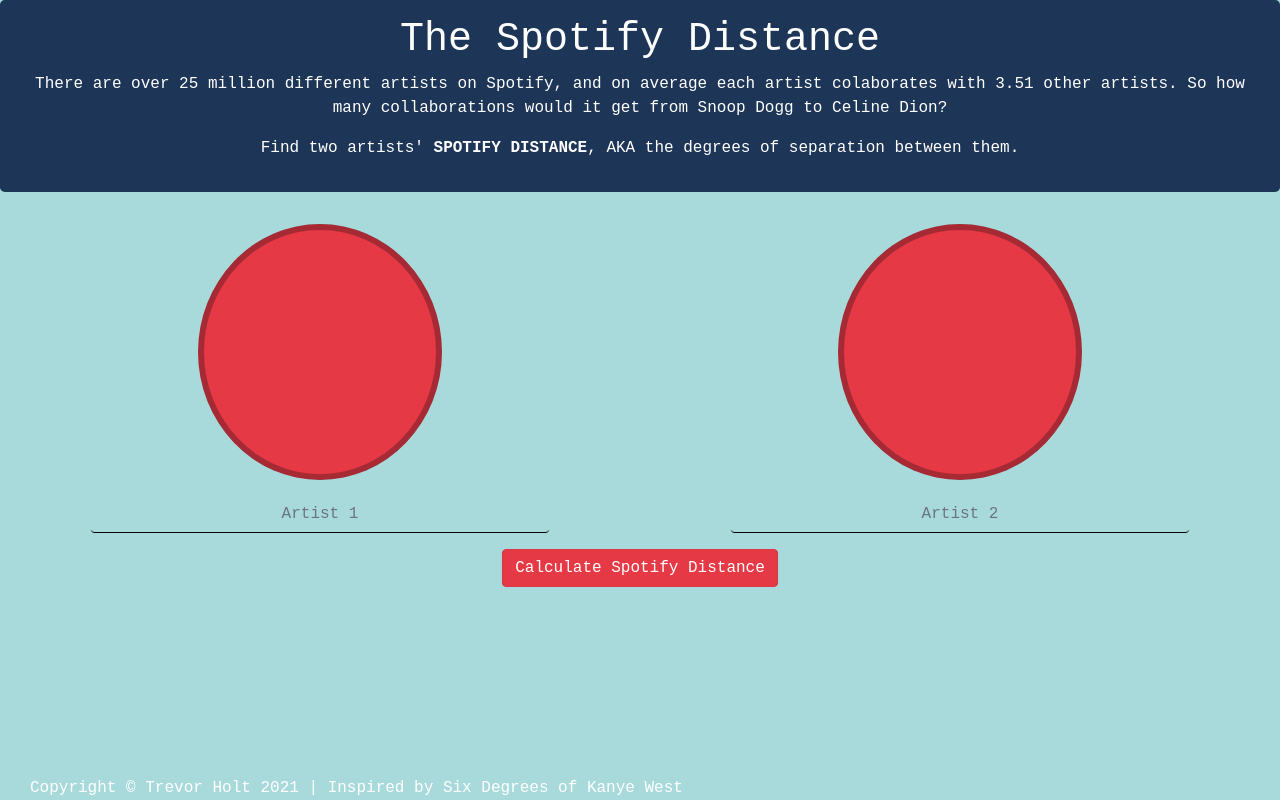
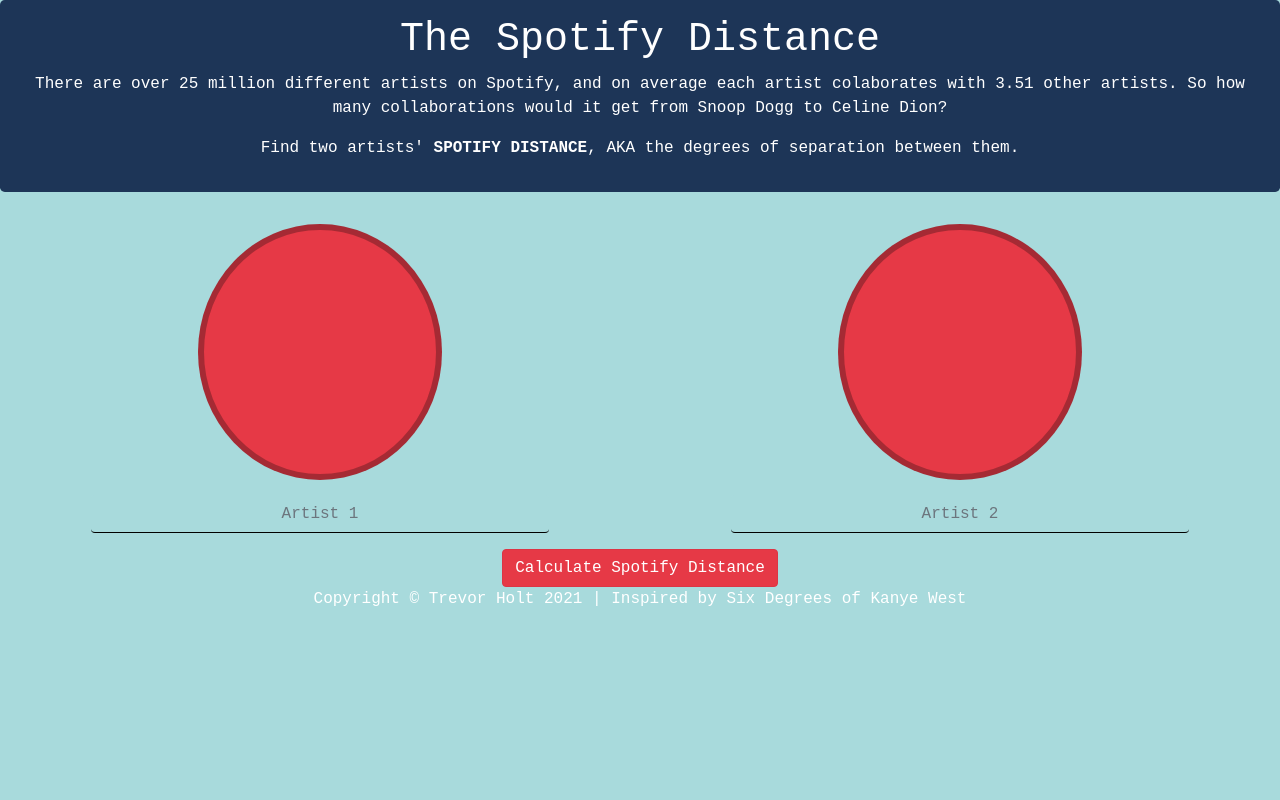
Before and after one commit to tholt1220/Spotify, a Vue app: page / in a window 1280 px wide. Built offline with nearby package versions, Linux system fonts and the light colour scheme; no server answers.

Commit message:
add catches for rate limits

```diff
--- a/src/App.vue
+++ b/src/App.vue
@@ -59,11 +59,15 @@ export default {
   -moz-osx-font-smoothing: grayscale;
   text-align: center;
   color: #2c3e50;
-  background-color:#a8dadc
+  background-color:#a8dadc;
+  height: 100%;
+  min-height: 100%;
 }
 
-html{
-    background-color:#a8dadc
+html, body{
+    background-color:#a8dadc;
+    height: 100%;
+    min-height: 100%
 }
 
 search {
@@ -72,7 +76,7 @@ search {
 
 .footer {
   text-align:center;
-  position: fixed;
+  /* position: fixed; */
   bottom:0;
 }
 </style>
--- a/src/spotify.js
+++ b/src/spotify.js
@@ -4,6 +4,12 @@
 const axios = require('axios')
 const qs = require('querystring')
 const {map, pipe, get, flatten, uniqBy, remove, assign}= require('lodash/fp')
+
+function delay(t, v) {
+    return new Promise(function(resolve) {
+        setTimeout(resolve.bind(null, v), t)
+    });
+ }
 class Queue{
     constructor(elements = []){
         this.elements = elements
@@ -55,7 +61,12 @@ function searchArtist(name,token){
     return axios.get(`https://api.spotify.com/v1/search`, config)
         .then(res => res.data.artists.items.map(item => ({artistId: item.id, artistName: item.name, artistPicture: item.images[0]})))
         // .then(res => (//{artistId: res.data.artists.items[0].id, artistName: res.data.artists.items[0].name}))
-        .catch(console.error)
+        .catch(e => {
+            const timeout = parseInt(e.response.headers['retry-after'])
+
+            return delay(1000*timeout)
+            .then(() => searchArtist(name, token))
+        })
 }
 
 function getArtist(id,token){
@@ -68,7 +79,12 @@ function getArtist(id,token){
 
     return axios.get(`https://api.spotify.com/v1/artists/${id}`, config)
         .then(res => {return {artistName: res.data.name, artistId: res.data.id, artistPicture: res.data.images[0]}})
-        .catch(console.error)
+        .catch(e => {
+            const timeout = parseInt(e.response.headers['retry-after'])
+
+            return delay(1000*timeout)
+                .then(() => getArtist(id, token))
+            })
 }
 
 //return all of an artists albums and singles
@@ -92,9 +108,14 @@ function getAlbumsFromArtist(artistId, token){
                 map(item => item.id)
             )(response)
         )
-        .catch(console.error)
-}
+        .catch(e => {
+            const timeout = parseInt(e.response.headers['retry-after'])
+            // console.log(`getAlbumsFromArtist: ${timeout}`)
 
+            return delay(1000*timeout)
+                .then(() => getAlbumsFromArtist(artistId, token))
+            })
+    }
 //from album/albums, return any songs with features
 function getArtistsFromAlbum(artistId, albumId, token){
     const  config = {
@@ -132,7 +153,12 @@ function getArtistsFromAlbum(artistId, albumId, token){
                 uniqBy(object => object.artistName)
             )(response)
         )
-        .catch(console.error)
+        .catch(e => {
+            const timeout = parseInt(e.response.headers['retry-after'])
+            // console.log(`getArtistsFromAlbum: ${timeout}`)
+            return delay(1000*timeout)
+                .then(() => getArtistsFromAlbum(artistId, albumId, token))
+        })
 }
 
 //return all songs that feature another artist, given an artist
@@ -142,7 +168,7 @@ function getCollaborators(artistId, token){
         let n = albums.length
         let promises = []
         for(let i = 0; i < n; i+= 20){ //Spotify API only allows for 20 albums at a time
-             promises.push(getArtistsFromAlbum(artistId, albums.slice(i, i+ 20).join(), token))
+            promises.push(getArtistsFromAlbum(artistId, albums.slice(i, i+ 20).join(), token))
         }
         return promises
     })
```
